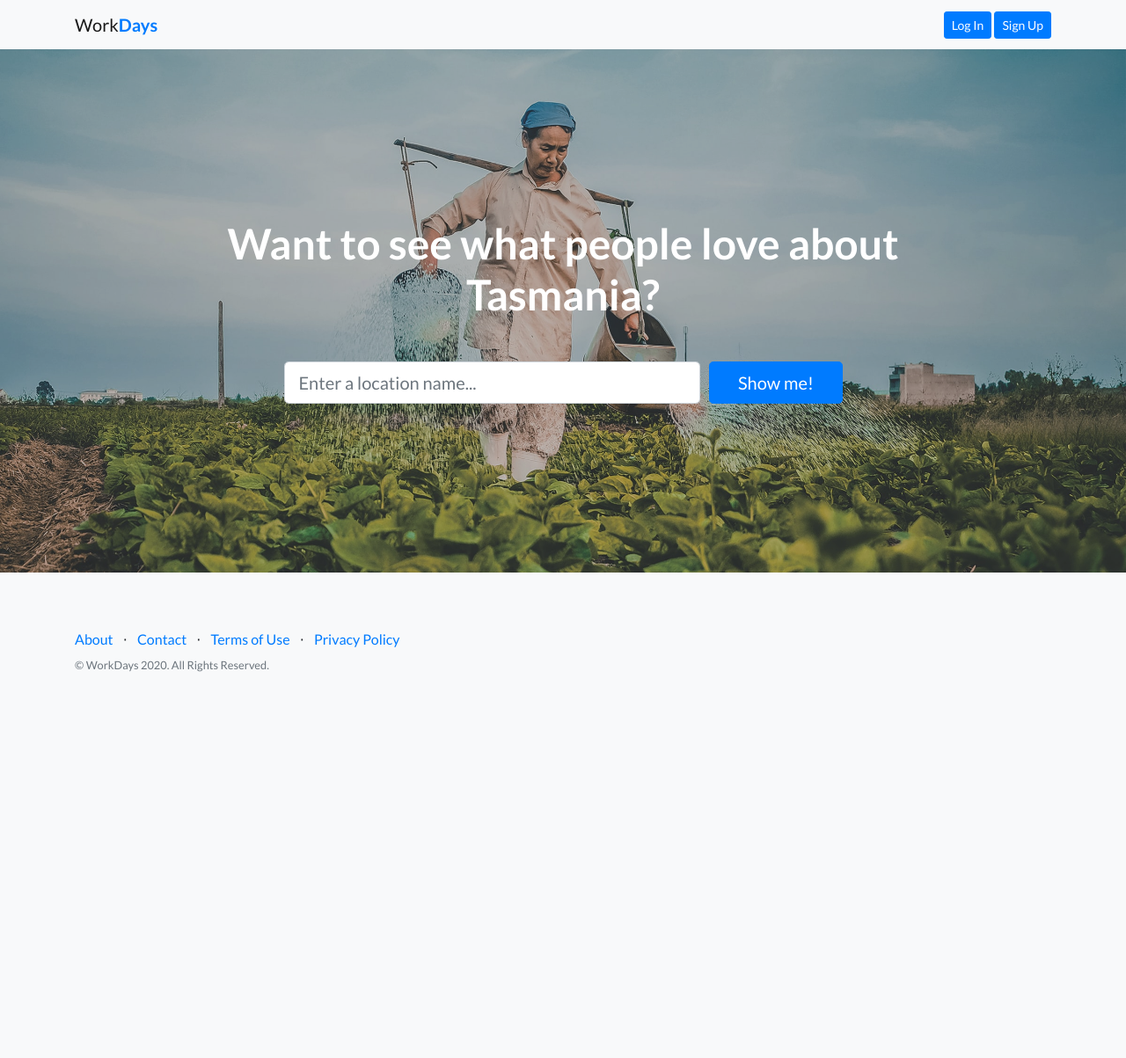
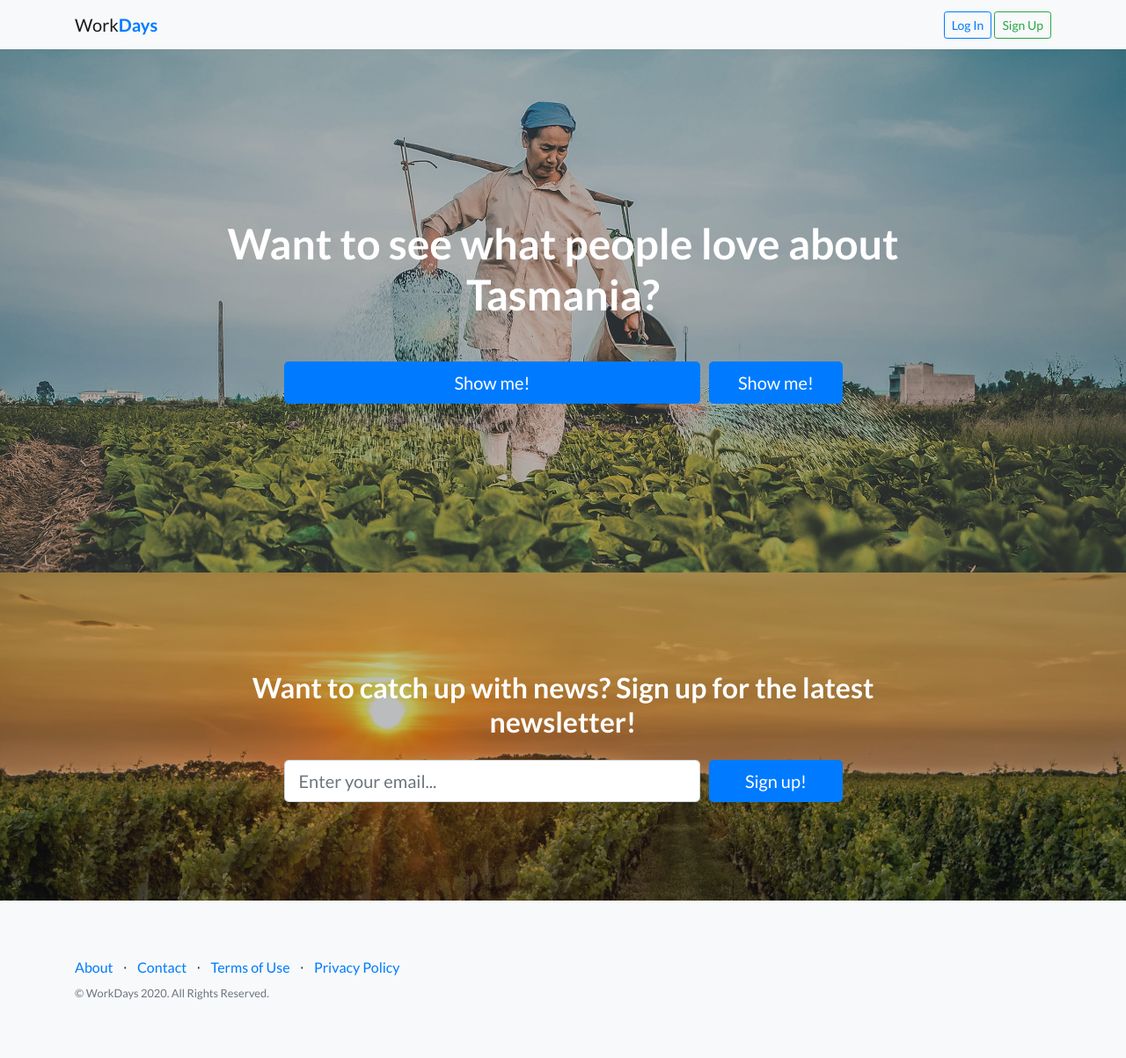
Before and after one commit to anhtran304/workdays, a Django app: page / in a window 1280 px wide. Shown: the whole page at 88% size. Before the commit the page ends 764 px from the top, so only its background shows below. Run offline with Django 3.2, Linux system fonts and the light colour scheme; some libraries are stand-ins or nearby versions.

Commit message:
Edit index

```diff
--- a/workdays/static/css/index.css
+++ b/workdays/static/css/index.css
@@ -97,3 +97,22 @@ header.masthead h1 {
   max-width: 12rem;
   box-shadow: 0px 5px 5px 0px #adb5bd;
 }
+
+.call-to-action {
+  position: relative;
+  background-color: #343a40;
+  background: url("../img/action.jpg") no-repeat center center;
+  background-size: cover;
+  padding-top: 7rem;
+  padding-bottom: 7rem;
+}
+
+.call-to-action .overlay {
+  position: absolute;
+  background-color: #212529;
+  height: 100%;
+  width: 100%;
+  top: 0;
+  left: 0;
+  opacity: 0.3;
+}
--- a/workdays/templates/base.html
+++ b/workdays/templates/base.html
@@ -2,7 +2,7 @@
 <!DOCTYPE html>
 <html>
 <head>
-<title>TasLife</title>
+<title>WorkDays</title>
     <!-- Latest compiled and minified CSS -->
     <link rel="stylesheet" href="https://maxcdn.bootstrapcdn.com/bootstrap/4.5.2/css/bootstrap.min.css">
 
@@ -26,8 +26,8 @@
         <div class="container">
             <a class="navbar-brand" href="/">Work<strong class="text-primary">Days</strong></a>
             <div>
-                <a class="btn btn-primary btn-sm" href="/admin">Log In</a>
-                <a class="btn btn-primary btn-sm" href="/admin">Sign Up</a>
+                <a class="btn btn-outline-primary btn-sm" href="/admin">Log In</a>
+                <a class="btn btn-outline-success btn-sm" href="/admin">Sign Up</a>
             </div>
         </div>
     </nav>
--- a/workdays/templates/index.html
+++ b/workdays/templates/index.html
@@ -17,7 +17,7 @@
         <form onsubmit="return false;">
           <div class="form-row">
             <div class="col-12 col-md-9 mb-2 mb-md-0">
-              <input type="text" class="form-control form-control-lg" placeholder="Enter a location name...">
+              <a href="#" class="btn btn-block btn-lg btn-primary">Show me!</a>
             </div>
             <div class="col-12 col-md-3">
               <a href="#" class="btn btn-block btn-lg btn-primary">Show me!</a>
@@ -29,4 +29,30 @@
   </div>
 </header>
 
+
+
+<!-- Call to Action -->
+<section class="call-to-action text-white text-center">
+  <div class="overlay"></div>
+  <div class="container">
+    <div class="row">
+      <div class="col-xl-9 mx-auto">
+        <h2 class="mb-4">Want to catch up with news? Sign up for the latest newsletter!</h2>
+      </div>
+      <div class="col-md-10 col-lg-8 col-xl-7 mx-auto">
+        <form>
+          <div class="form-row">
+            <div class="col-12 col-md-9 mb-2 mb-md-0">
+              <input type="email" class="form-control form-control-lg" placeholder="Enter your email...">
+            </div>
+            <div class="col-12 col-md-3">
+              <button type="submit" class="btn btn-block btn-lg btn-primary">Sign up!</button>
+            </div>
+          </div>
+        </form>
+      </div>
+    </div>
+  </div>
+</section>
+
 {% endblock %}
```
Also changed, not shown: workdays/static/img/action.jpg (added).
